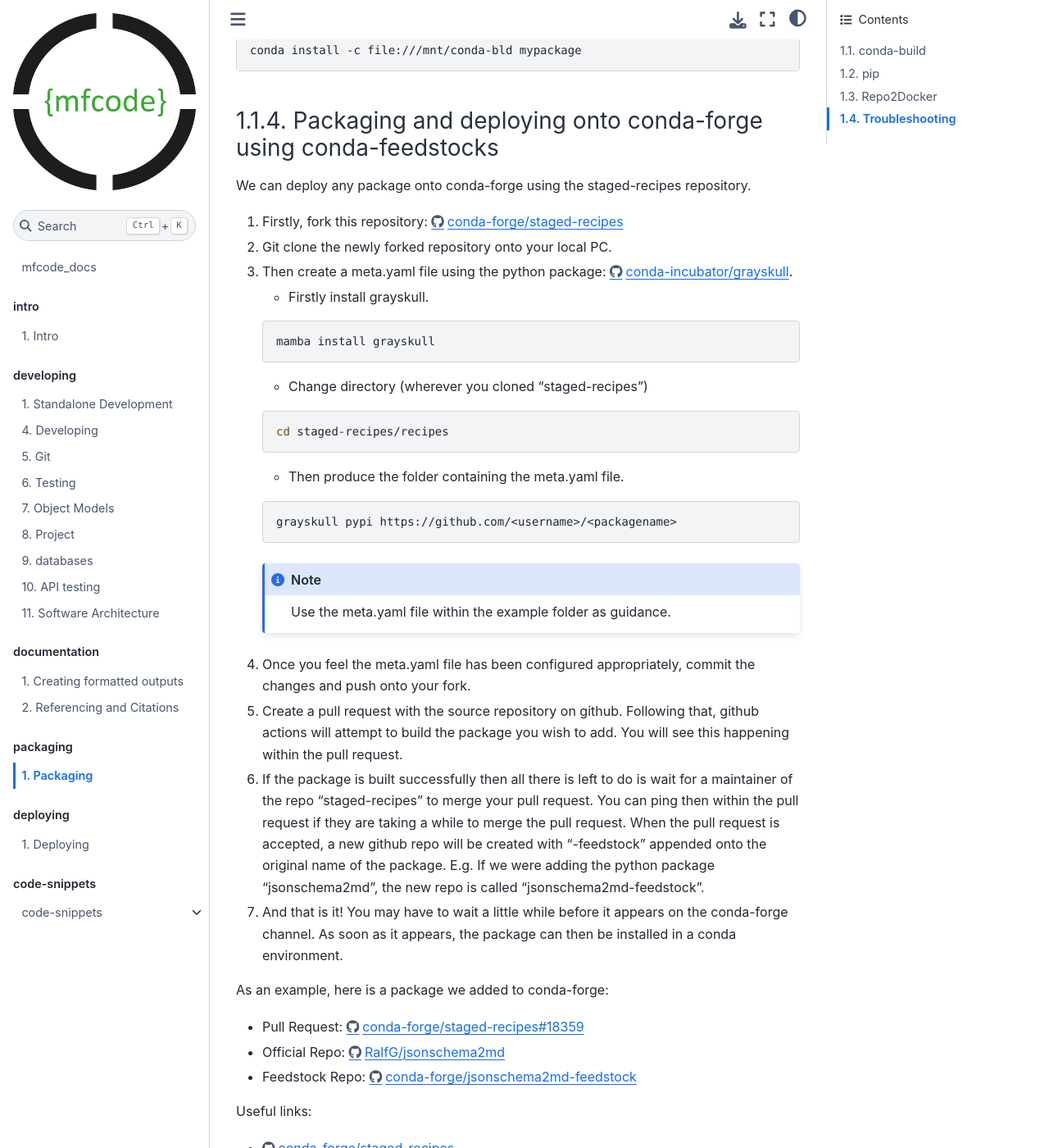
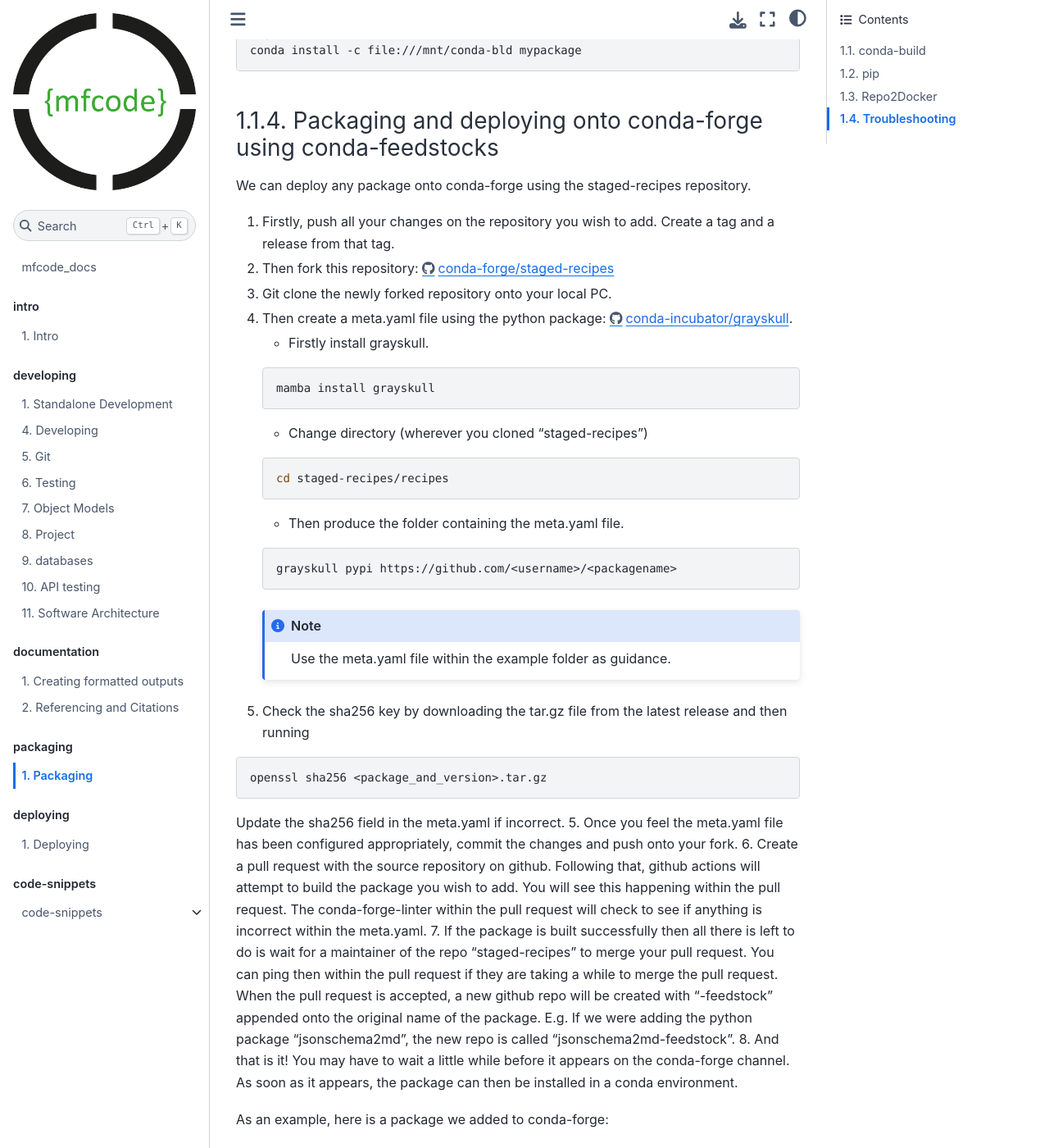
Before and after one commit to maxfordham/mxf-code-docs, a Jupyter Book: the page built from book/docs/packaging.md, in a window 1280 px wide and 1400 px high, scrolled down 1730 px. Shown: the whole window at 82% size. Built offline with Jupyter Book 1.0.4 settings and Sphinx 7.4.7 and the Sphinx Book theme 1.1.4, drawn with Linux system fonts in a browser that asks for light colours; pages that are not in the unit, such as notebooks, are missing from menus.

Commit message:
Added part on sha256 key for adding to conda-forge

````diff
--- a/book/docs/packaging.md
+++ b/book/docs/packaging.md
@@ -80,9 +80,11 @@ conda install -c file:///mnt/conda-bld mypackage
 
 We can deploy any package onto conda-forge using the staged-recipes repository.
 
-1. Firstly, fork this repository: https://github.com/conda-forge/staged-recipes/
-2. Git clone the newly forked repository onto your local PC.
-3. Then create a meta.yaml file using the python package:
+1. Firstly, push all your changes on the repository you wish to add.
+Create a tag and a release from that tag.
+2. Then fork this repository: https://github.com/conda-forge/staged-recipes/
+3. Git clone the newly forked repository onto your local PC.
+4. Then create a meta.yaml file using the python package:
 https://github.com/conda-incubator/grayskull.
 
 	- Firstly install grayskull.
@@ -101,12 +103,20 @@ https://github.com/conda-incubator/grayskull.
 	```{note}
 	Use the meta.yaml file within the example folder as guidance.
 	```
-4. Once you feel the meta.yaml file has been configured appropriately,
+
+4. Check the sha256 key by downloading the tar.gz file from the latest release and then running
+```bash
+openssl sha256 <package_and_version>.tar.gz
+```
+Update the sha256 field in the meta.yaml if incorrect.
+5. Once you feel the meta.yaml file has been configured appropriately,
 commit the changes and push onto your fork.
-5. Create a pull request with the source repository on github.
+6. Create a pull request with the source repository on github.
 Following that, github actions will attempt to build the package you wish to add.
 You will see this happening within the pull request.
-6. If the package is built successfully then all there is left to do is wait for
+The conda-forge-linter within the pull request will check to see if anything
+is incorrect within the meta.yaml.
+7. If the package is built successfully then all there is left to do is wait for
 a maintainer of the repo "staged-recipes" to merge your pull request.
 You can ping then within the pull request if they are taking a while to
 merge the pull request.
@@ -114,7 +124,7 @@ When the pull request is accepted, a new github repo will be created with "-feed
 appended onto the original name of the package.
 E.g. If we were adding the python package "jsonschema2md", the new repo is called
 "jsonschema2md-feedstock".
-7. And that is it! You may have to wait a little while before it appears on
+8. And that is it! You may have to wait a little while before it appears on
 the conda-forge channel.
 As soon as it appears, the package can then be installed in a conda environment.
 
````
